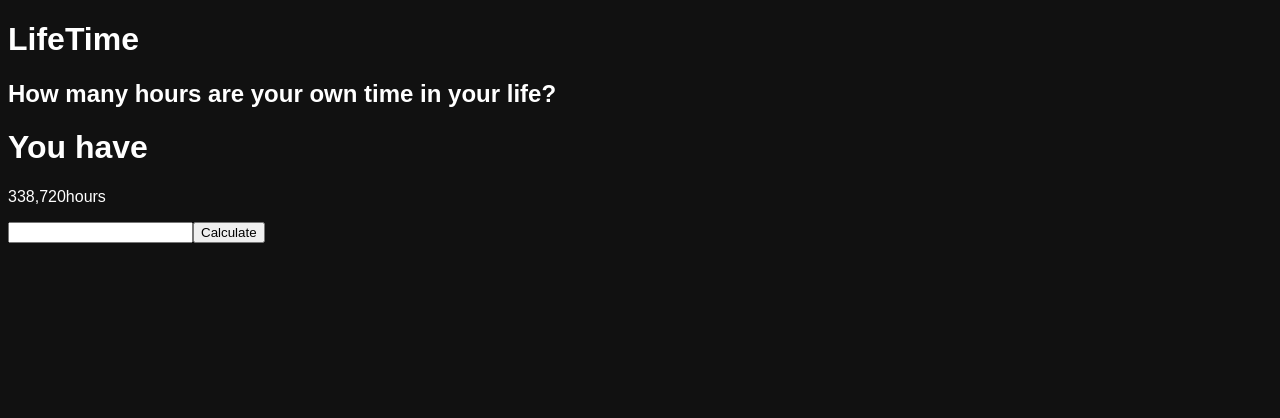
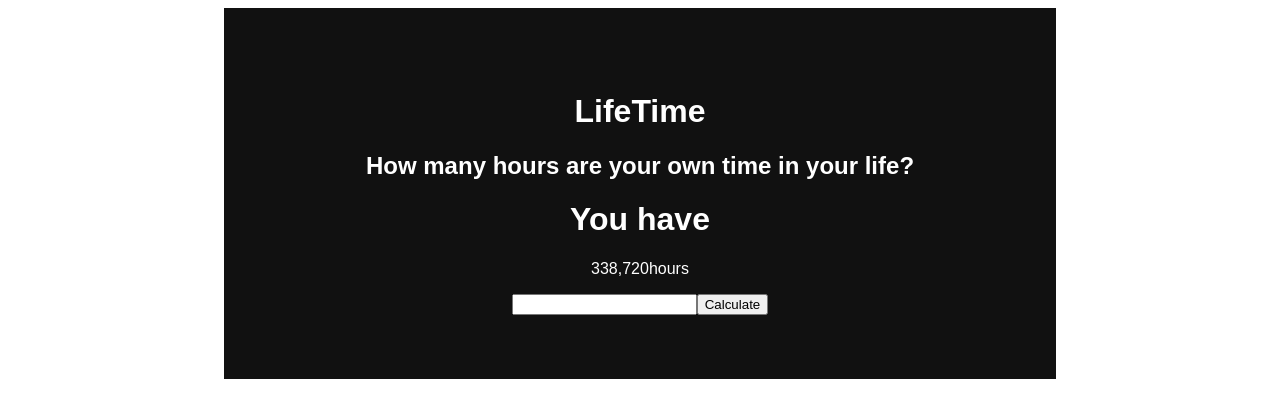
Before and after one commit to Kotaro456/react-lifetime-app, a React app: page / in a window 1280 px wide. Built offline with nearby package versions, Linux system fonts and the light colour scheme.

Commit message:
made lifeTime.scss base design

```diff
--- a/src/components/LifeTime.js
+++ b/src/components/LifeTime.js
@@ -16,7 +16,7 @@ class LifeTime extends React.Component {
     }
     render() {
         return(
-            <div>
+            <div className="lifetime">
             <AppName />
              <Time />
              <SelectTime />
--- a/src/styles/base/base.scss
+++ b/src/styles/base/base.scss
@@ -3,7 +3,7 @@ html {
     font-size: 62.5%;
     padding: 0;
     margin: 0;
-    background: #111;
+    background: white;
 }
 
 body {
--- a/src/styles/base/components/_lifeTime.scss
+++ b/src/styles/base/components/_lifeTime.scss
@@ -0,0 +1,7 @@
+.lifetime {
+    background: #111;
+    max-width: 800px;
+    margin: 0 auto;
+    padding: $xxl-size $m-size;
+    text-align: center;
+}
```
